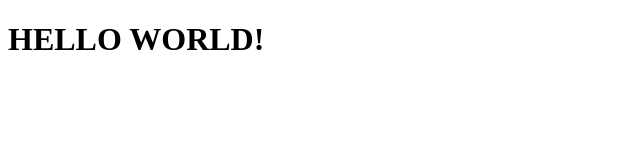
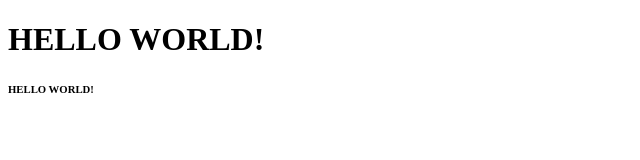
Before and after one commit to ahlum-website/DATA-BASE, a plain HTML site: page index.html in a window 1280 px wide. Shown: the whole page, without its empty margins (0-640 px from the left). Drawn offline with Linux system fonts and the light colour scheme.

Commit message:
new h6 tag

```diff
--- a/index.html
+++ b/index.html
@@ -7,5 +7,7 @@
 </head>
 <body>
     <h1>HELLO WORLD!</h1>
+    <h6>HELLO WORLD!</h6>
+
 </body>
 </html>
```
